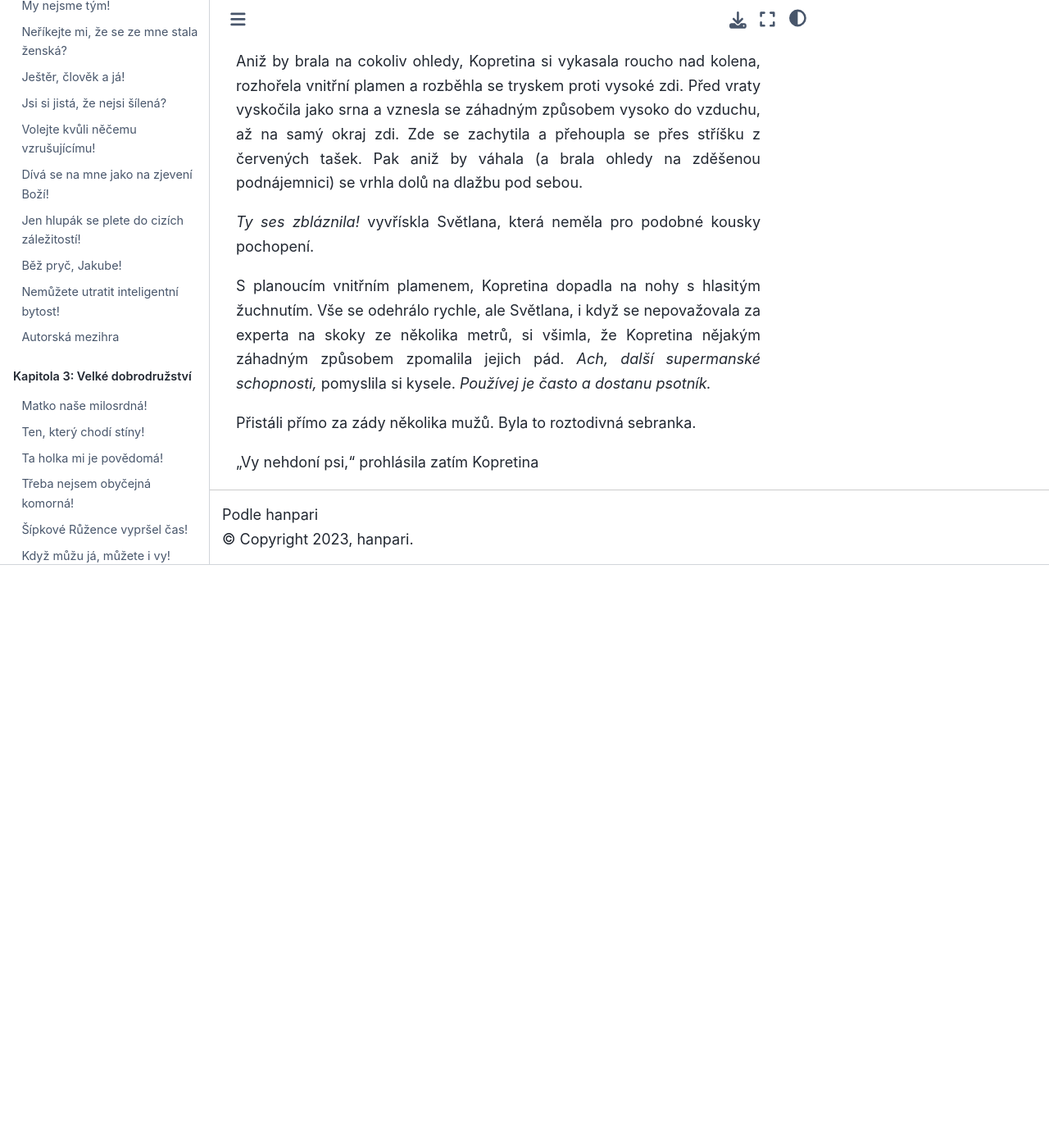
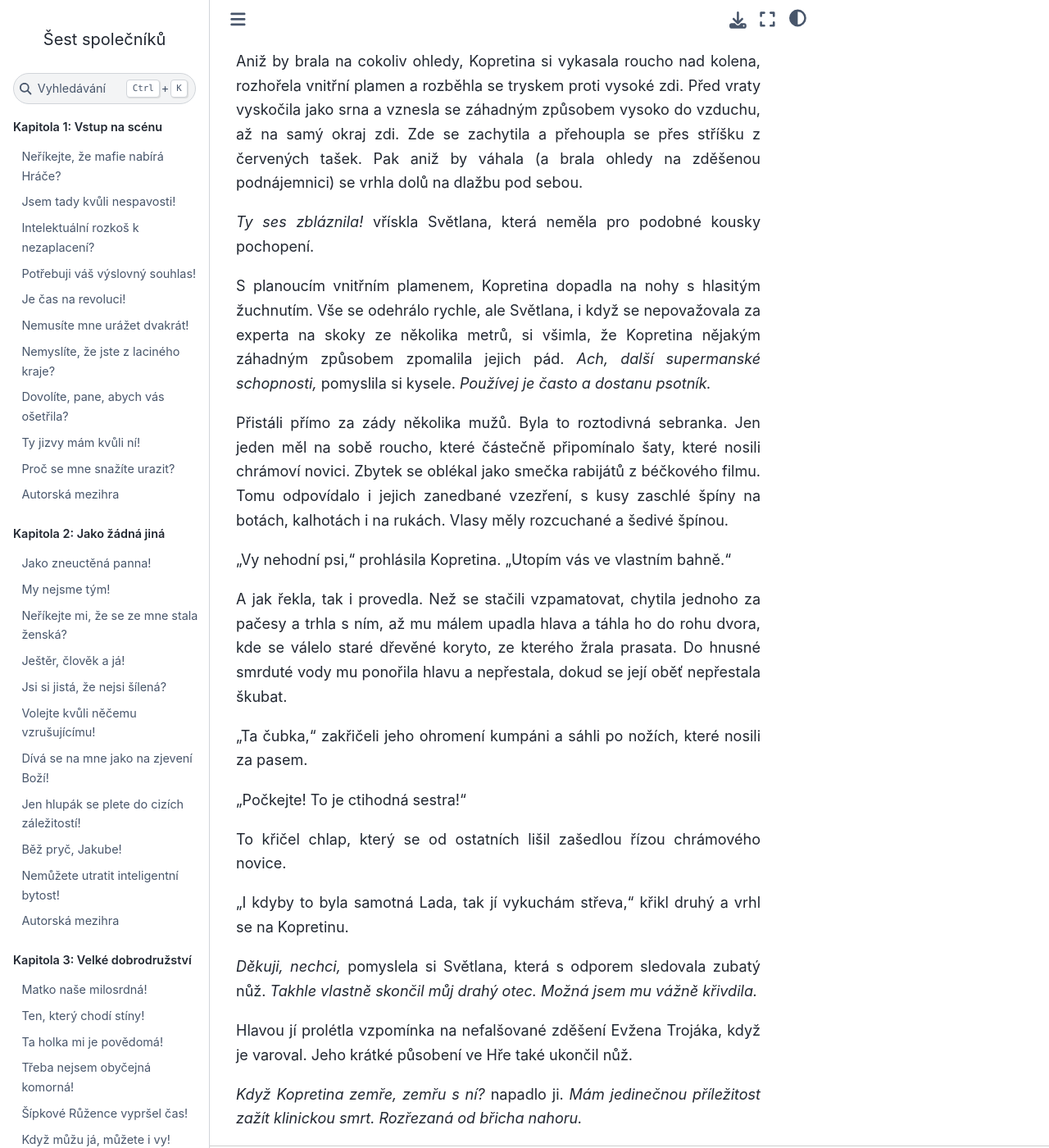
Before and after one commit to hanpari/sest-spolecniku, a Sphinx documentation site: the page built from source/sest_spolecniku/018/08.md, in a window 1280 px wide and 1400 px high, scrolled down 5562 px. Shown: the whole window at 82% size. Built offline with Sphinx 7.4.7 and the Sphinx Book theme 1.1.4, drawn with Linux system fonts in a browser that asks for light colours; before the commit the page ends 6251 px from its top, so only the background shows below that; some of the changed text lies outside the part shown.

Commit message:
Kopretina v akci

```diff
--- a/source/sest_spolecniku/018/08.md
+++ b/source/sest_spolecniku/018/08.md
@@ -129,10 +129,26 @@ Rozzuřená do běla, Kopretina se rozhodně vracet nehodlala.
 
 Aniž by brala na cokoliv ohledy, Kopretina si vykasala roucho nad kolena, rozhořela vnitřní plamen a rozběhla se tryskem proti vysoké zdi. Před vraty  vyskočila jako srna a vznesla se záhadným způsobem vysoko do vzduchu, až na samý okraj zdi. Zde se zachytila a přehoupla se přes stříšku z červených tašek. Pak aniž by váhala (a brala ohledy na zděšenou podnájemnici) se vrhla dolů na dlažbu pod sebou.
 
-*Ty ses zbláznila!* vyvřískla Světlana, která neměla pro podobné kousky pochopení.
+*Ty ses zbláznila!* vřískla Světlana, která neměla pro podobné kousky pochopení.
 
 S planoucím vnitřním plamenem, Kopretina dopadla na nohy s hlasitým žuchnutím. Vše se odehrálo rychle, ale Světlana, i když se nepovažovala za experta na skoky ze několika metrů, si všimla, že Kopretina nějakým záhadným způsobem zpomalila jejich pád. *Ach, další supermanské schopnosti,* pomyslila si kysele. *Používej je často a dostanu psotník.*
 
-Přistáli přímo za zády několika mužů. Byla to roztodivná sebranka.
+Přistáli přímo za zády několika mužů. Byla to roztodivná sebranka. Jen jeden měl na sobě roucho, které částečně připomínalo šaty, které nosili chrámoví novici. Zbytek se oblékal jako smečka rabijátů z béčkového filmu. Tomu odpovídalo i jejich zanedbané vzezření, s kusy zaschlé špíny na botách, kalhotách i na rukách. Vlasy měly rozcuchané a šedivé špínou.
 
-"Vy nehdoní psi," prohlásila zatím Kopretina
+"Vy nehodní psi," prohlásila Kopretina. "Utopím vás ve vlastním bahně."
+
+A jak řekla, tak i provedla. Než se stačili vzpamatovat, chytila jednoho za pačesy a trhla s ním, až mu málem upadla hlava a táhla ho do rohu dvora, kde se válelo staré dřevěné koryto, ze kterého žrala prasata. Do hnusné smrduté vody mu ponořila hlavu a nepřestala, dokud se její oběť nepřestala škubat.
+
+"Ta čubka," zakřičeli jeho ohromení kumpáni a sáhli po nožích, které nosili za pasem.
+
+"Počkejte! To je ctihodná sestra!"
+
+To křičel chlap, který se od ostatních lišil zašedlou řízou chrámového novice.
+
+"I kdyby to byla samotná Lada, tak jí vykuchám střeva," křikl druhý a vrhl se na Kopretinu.
+
+*Děkuji, nechci,* pomyslela si Světlana, která s odporem sledovala zubatý nůž. *Takhle vlastně skončil můj drahý otec. Možná jsem mu vážně křivdila.*
+
+Hlavou jí prolétla vzpomínka na nefalšované zděšení Evžena Trojáka, když je varoval. Jeho krátké působení ve Hře také ukončil nůž.
+
+*Když Kopretina zemře, zemřu s ní?* napadlo ji. *Mám jedinečnou příležitost zažít klinickou smrt. Rozřezaná od břicha nahoru.*
```
Also changed, not shown: other parts of source/sest_spolecniku/018/08.md (+3 -3 lines).
